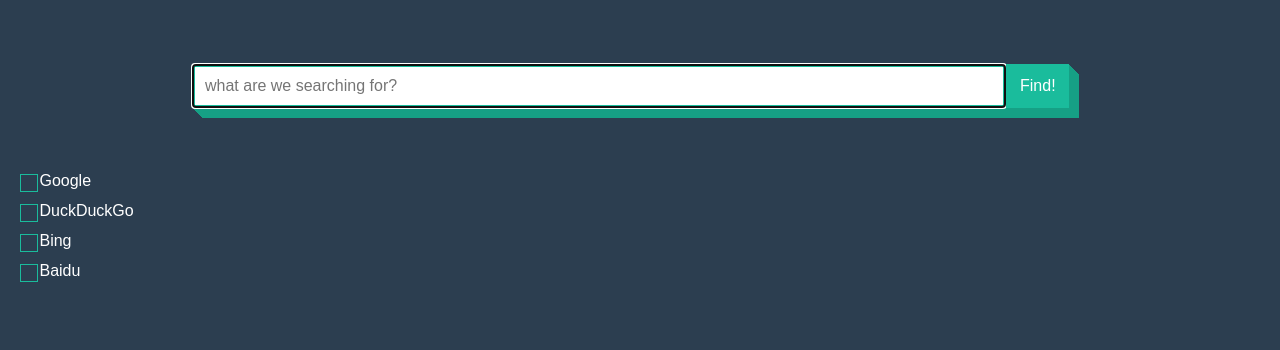
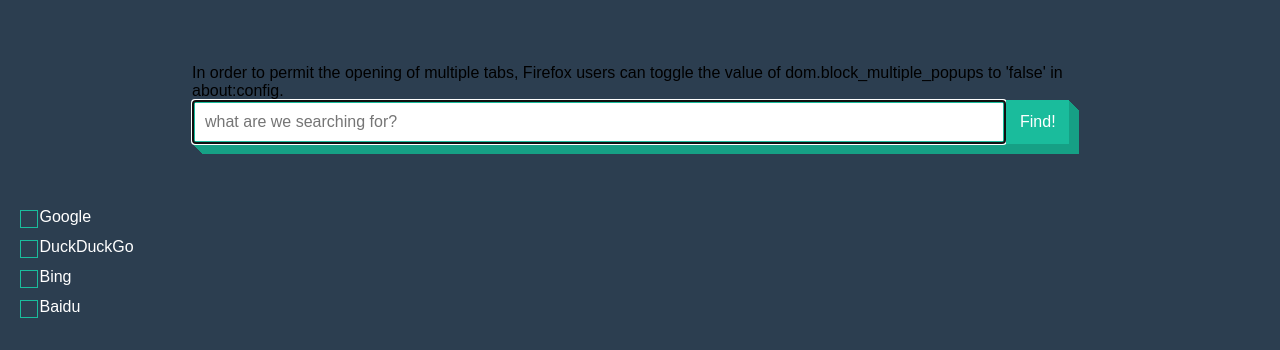
Before and after one commit to moarsearch/moarsearch.github.io, a plain HTML site: page index.html in a window 1280 px wide. Drawn offline with Linux system fonts and the light colour scheme.

Commit message:
Update index.html
FF users can toggle the value of dom.block_multiple_popups to 'false' in about:config to open multiple tab

```diff
--- a/index.html
+++ b/index.html
@@ -4,6 +4,7 @@
 	<body>
 		<form id="search" onsubmit="moar();">
 			<div style="width:70%; margin:5% auto;">
+				In order to permit the opening of multiple tabs, Firefox users can toggle the value of dom.block_multiple_popups to 'false' in about:config.
   				<input type="text" id="search_q" name="q" value="" autocomplete="off" autofocus placeholder="what are we searching for?" style="width:88%"><button type="button" onclick="moar();" style="width:7%;" >Find!</button>
 			</div>
 		</form>
```
